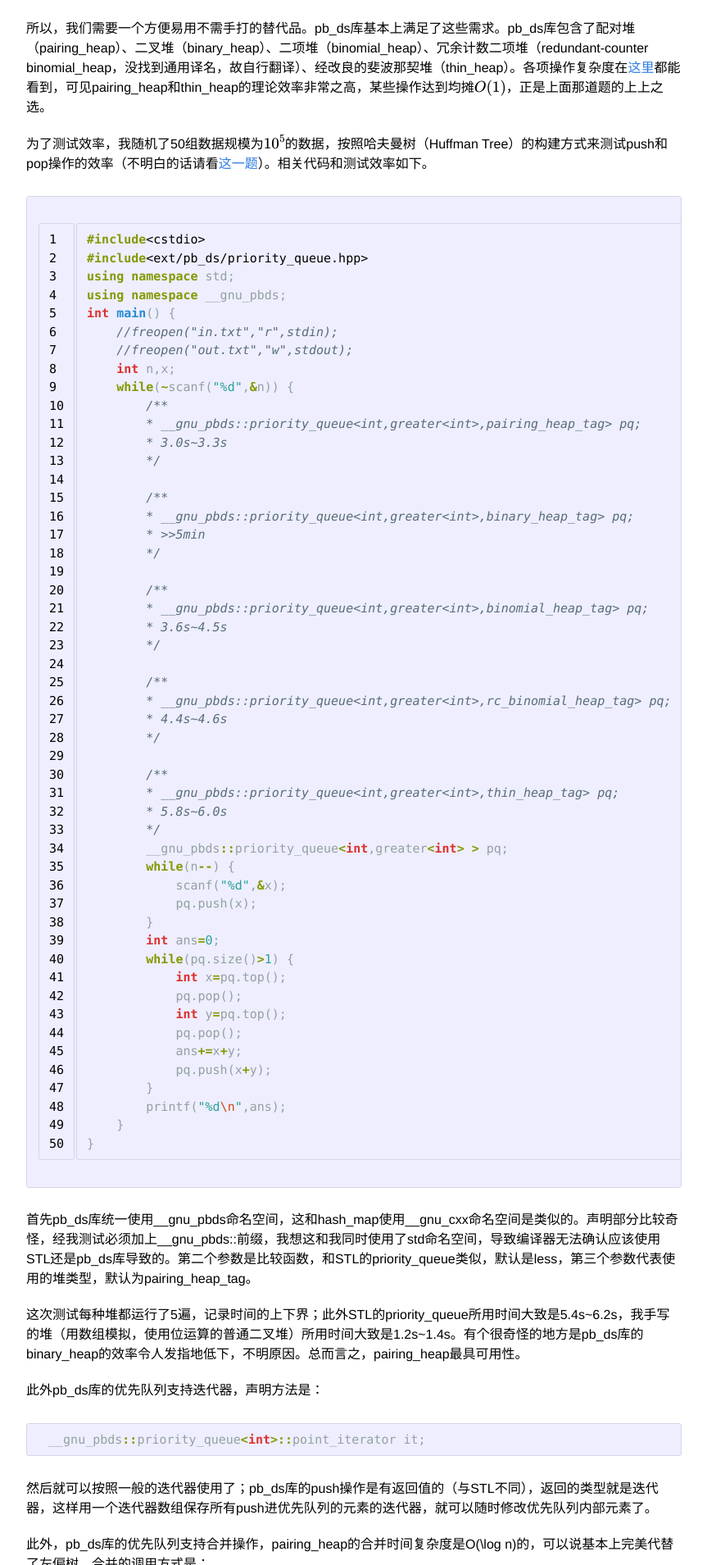
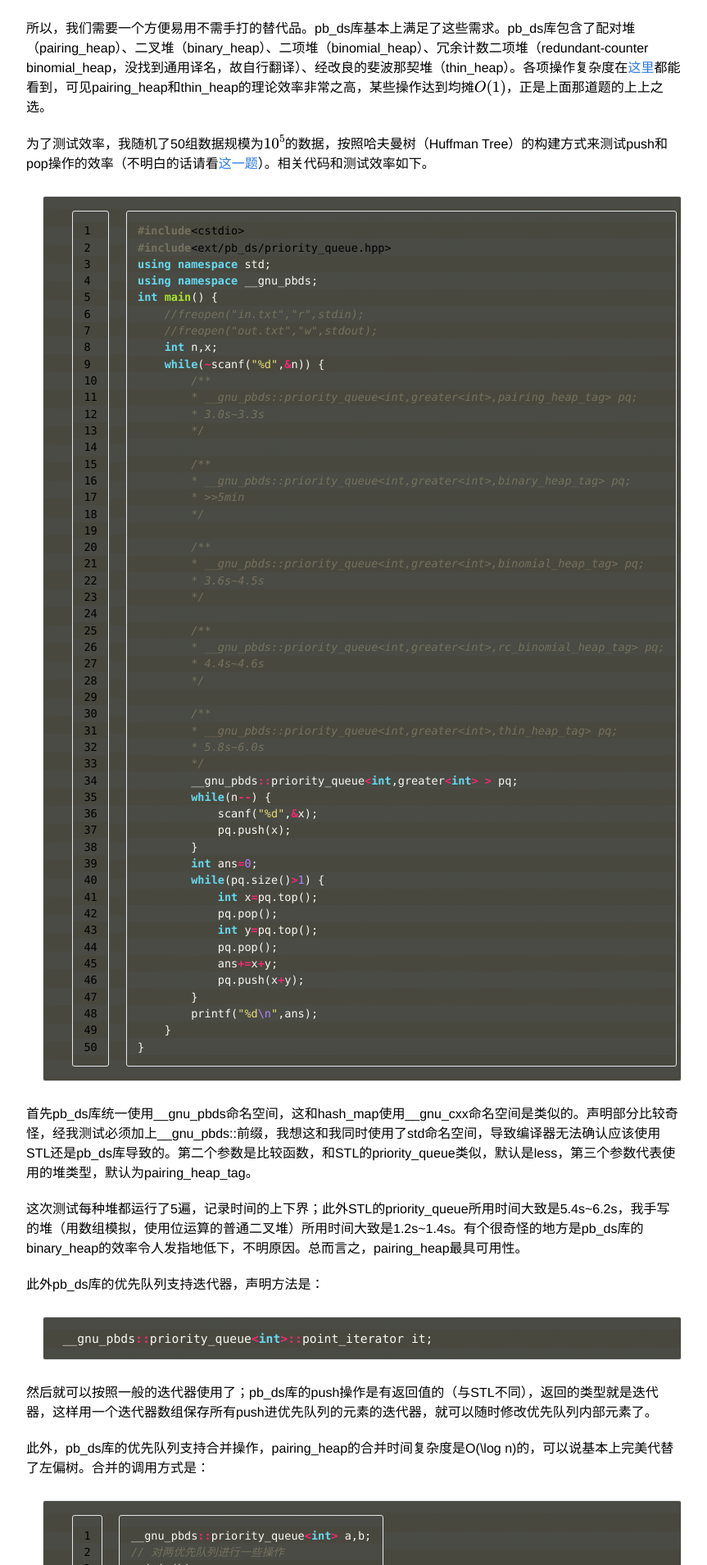
Before and after one commit to wjfwzzc/blog, a Jekyll site: the page built from _posts/2014-08-26-pb-ds-test.md, in a window 1280 px wide. Shown: the part 735-2644 px from the top of the page at 82% size, without its empty margins (208-1071 px from the left). Built offline with Jekyll 4.4.1, drawn with Linux system fonts in a browser that asks for light colours; formulas are drawn with MathJax 3; comment, search, counter and statistics services are not loaded.

Commit message:
Change code's highlight css.

```diff
--- a/_config.yml
+++ b/_config.yml
@@ -11,6 +11,7 @@
 
 # Build settings
 encoding: UTF-8
+highlighter: pygments
 markdown: kramdown
 #markdown: redcarpet
 #redcarpet:
--- a/css/main.css
+++ b/css/main.css
@@ -227,7 +227,7 @@
 .post-content ol { padding-left: 20px; }
 
 .post pre,
-.post code {
+/*.post code {
   border: 1px solid #d5d5e9;
   background-color: #eef;
   padding: 8px 12px;
@@ -235,7 +235,7 @@
   font-size: 15px;
 }
 
-.post code { padding: 1px 5px; }
+.post code { padding: 1px 0px; }*/
 
 .post ul,
 .post ol { margin-left: 1.35em; }
--- a/css/pygments.css
+++ b/css/pygments.css
@@ -13,44 +13,41 @@
   margin: 1.715em 0;
 }
 
-pre {
+.post pre {
   padding: 1em;
-  font: .9em/1.5 'Inconsolata', 'Consolas', 'Deja Vu Sans Mono', 'Monaco', 'Andale Mono', 'Ubuntu Mono', 'Courier New', monospace;
-  border: 1px solid $pygments-bd;
+  font: .92em/1.5 'Inconsolata', 'Consolas', 'Deja Vu Sans Mono', 'Monaco', 'Andale Mono', 'Ubuntu Mono', 'Courier New', monospace;
+  border: 1px solid #e5e8ec;
   border-radius: 3px;
-  background-color: $pygments-even;
-  background-image: -webkit-linear-gradient(transparent 50%, $pygments-odd 50%);
-  background-image: -moz-linear-gradient(transparent 50%, $pygments-odd 50%);
-  background-image: -ms-linear-gradient(transparent 50%, $pygments-odd 50%);
-  background-image: -o-linear-gradient(transparent 50%, $pygments-odd 50%);
-  background-image: linear-gradient(transparent 50%, $pygments-odd 50%);
+  background-color: #49483e;
+  background-image: -webkit-linear-gradient(transparent 50%, rgba(69, 142, 209, 0.04) 50%);
+  background-image: -moz-linear-gradient(transparent 50%, rgba(69, 142, 209, 0.04) 50%);
+  background-image: -ms-linear-gradient(transparent 50%, rgba(69, 142, 209, 0.04) 50%);
+  background-image: -o-linear-gradient(transparent 50%, rgba(69, 142, 209, 0.04) 50%);
+  background-image: linear-gradient(transparent 50%, rgba(69, 142, 209, 0.04) 50%);
   background-size: 3em 3em;
   background-origin: content-box;
   overflow: auto;
   -webkit-overflow-scrolling: touch;
-  // max-height: 30em;
-  &::-webkit-scrollbar {
-    height: 7px;
-  }
-  &::-webkit-scrollbar-thumb {
-    background: $border;
-    &:hover {
-      background: darken($border, 5%);
-    }
-  }
+}
+.post pre::-webkit-scrollbar {
+  height: 7px;
+}
+.post pre::-webkit-scrollbar-thumb {
+  background: #e5e8ec;
+}
+.post pre::-webkit-scrollbar-thumb:hover {
+  background: #d6dbe1;
 }
 
-pre > code {
+.post pre > code {
   font-family: inherit;
   direction: ltr;
   text-align: left;
   white-space: pre;
   word-spacing: normal;
-
   -moz-tab-size: 4;
   -o-tab-size: 4;
   tab-size: 4;
-
   -webkit-hyphens: none;
   -moz-hyphens: none;
   -ms-hyphens: none;
@@ -58,81 +55,72 @@
 }
 
 /* Inline code */
-:not(pre) > code {
+.post :not(pre) > code {
   padding: .25em .5em .1em;
-  color: $inline-code-fg;
+  color: black;
   font: .85em 'Inconsolata', 'Consolas', 'Deja Vu Sans Mono', 'Monaco', 'Andale Mono', 'Ubuntu Mono', 'Courier New', monospace;
-  background: $inline-code-bg;
-  border: 1px solid $inline-code-bd;
+  background: #fafafa;
+  border: 1px solid #e5e8ec;
   border-radius: .25em;
   vertical-align: 2px;
 }
 
-.highlight .c { color: #586E75 } /* Comment */
-.highlight .err { color: #93A1A1 } /* Error */
-.highlight .g { color: #93A1A1 } /* Generic */
-.highlight .k { color: #859900 } /* Keyword */
-.highlight .l { color: #93A1A1 } /* Literal */
-.highlight .n { color: #93A1A1 } /* Name */
-.highlight .o { color: #859900 } /* Operator */
-.highlight .x { color: #CB4B16 } /* Other */
-.highlight .p { color: #93A1A1 } /* Punctuation */
-.highlight .cm { color: #586E75 } /* Comment.Multiline */
-.highlight .cp { color: #859900 } /* Comment.Preproc */
-.highlight .c1 { color: #586E75 } /* Comment.Single */
-.highlight .cs { color: #859900 } /* Comment.Special */
-.highlight .gd { color: #2AA198 } /* Generic.Deleted */
-.highlight .ge { color: #93A1A1; font-style: italic } /* Generic.Emph */
-.highlight .gr { color: #DC322F } /* Generic.Error */
-.highlight .gh { color: #CB4B16 } /* Generic.Heading */
-.highlight .gi { color: #859900 } /* Generic.Inserted */
-.highlight .go { color: #93A1A1 } /* Generic.Output */
-.highlight .gp { color: #93A1A1 } /* Generic.Prompt */
-.highlight .gs { color: #93A1A1; font-weight: bold } /* Generic.Strong */
-.highlight .gu { color: #CB4B16 } /* Generic.Subheading */
-.highlight .gt { color: #93A1A1 } /* Generic.Traceback */
-.highlight .kc { color: #CB4B16 } /* Keyword.Constant */
-.highlight .kd { color: #268BD2 } /* Keyword.Declaration */
-.highlight .kn { color: #859900 } /* Keyword.Namespace */
-.highlight .kp { color: #859900 } /* Keyword.Pseudo */
-.highlight .kr { color: #268BD2 } /* Keyword.Reserved */
-.highlight .kt { color: #DC322F } /* Keyword.Type */
-.highlight .ld { color: #93A1A1 } /* Literal.Date */
-.highlight .m { color: #2AA198 } /* Literal.Number */
-.highlight .s { color: #2AA198 } /* Literal.String */
-.highlight .na { color: #93A1A1 } /* Name.Attribute */
-.highlight .nb { color: #B58900 } /* Name.Builtin */
-.highlight .nc { color: #268BD2 } /* Name.Class */
-.highlight .no { color: #CB4B16 } /* Name.Constant */
-.highlight .nd { color: #268BD2 } /* Name.Decorator */
-.highlight .ni { color: #CB4B16 } /* Name.Entity */
-.highlight .ne { color: #CB4B16 } /* Name.Exception */
-.highlight .nf { color: #268BD2 } /* Name.Function */
-.highlight .nl { color: #93A1A1 } /* Name.Label */
-.highlight .nn { color: #93A1A1 } /* Name.Namespace */
-.highlight .nx { color: #555 } /* Name.Other */
-.highlight .py { color: #93A1A1 } /* Name.Property */
-.highlight .nt { color: #268BD2 } /* Name.Tag */
-.highlight .nv { color: #268BD2 } /* Name.Variable */
-.highlight .ow { color: #859900 } /* Operator.Word */
-.highlight .w { color: #93A1A1 } /* Text.Whitespace */
-.highlight .mf { color: #2AA198 } /* Literal.Number.Float */
-.highlight .mh { color: #2AA198 } /* Literal.Number.Hex */
-.highlight .mi { color: #2AA198 } /* Literal.Number.Integer */
-.highlight .mo { color: #2AA198 } /* Literal.Number.Oct */
-.highlight .sb { color: #586E75 } /* Literal.String.Backtick */
-.highlight .sc { color: #2AA198 } /* Literal.String.Char */
-.highlight .sd { color: #93A1A1 } /* Literal.String.Doc */
-.highlight .s2 { color: #2AA198 } /* Literal.String.Double */
-.highlight .se { color: #CB4B16 } /* Literal.String.Escape */
-.highlight .sh { color: #93A1A1 } /* Literal.String.Heredoc */
-.highlight .si { color: #2AA198 } /* Literal.String.Interpol */
-.highlight .sx { color: #2AA198 } /* Literal.String.Other */
-.highlight .sr { color: #DC322F } /* Literal.String.Regex */
-.highlight .s1 { color: #2AA198 } /* Literal.String.Single */
-.highlight .ss { color: #2AA198 } /* Literal.String.Symbol */
-.highlight .bp { color: #268BD2 } /* Name.Builtin.Pseudo */
-.highlight .vc { color: #268BD2 } /* Name.Variable.Class */
-.highlight .vg { color: #268BD2 } /* Name.Variable.Global */
-.highlight .vi { color: #268BD2 } /* Name.Variable.Instance */
-.highlight .il { color: #2AA198 } /* Literal.Number.Integer.Long */
+.highlight .hll { background-color: #49483e }
+.highlight .c { color: #75715e } /* Comment */
+.highlight .err { color: #960050; background-color: #1e0010 } /* Error */
+.highlight .k { color: #66d9ef } /* Keyword */
+.highlight .l { color: #ae81ff } /* Literal */
+.highlight .n { color: #f8f8f2 } /* Name */
+.highlight .o { color: #f92672 } /* Operator */
+.highlight .p { color: #f8f8f2 } /* Punctuation */
+.highlight .cm { color: #75715e } /* Comment.Multiline */
+.highlight .cp { color: #75715e } /* Comment.Preproc */
+.highlight .c1 { color: #75715e } /* Comment.Single */
+.highlight .cs { color: #75715e } /* Comment.Special */
+.highlight .ge { font-style: italic } /* Generic.Emph */
+.highlight .gs { font-weight: bold } /* Generic.Strong */
+.highlight .kc { color: #66d9ef } /* Keyword.Constant */
+.highlight .kd { color: #66d9ef } /* Keyword.Declaration */
+.highlight .kn { color: #f92672 } /* Keyword.Namespace */
+.highlight .kp { color: #66d9ef } /* Keyword.Pseudo */
+.highlight .kr { color: #66d9ef } /* Keyword.Reserved */
+.highlight .kt { color: #66d9ef } /* Keyword.Type */
+.highlight .ld { color: #e6db74 } /* Literal.Date */
+.highlight .m { color: #ae81ff } /* Literal.Number */
+.highlight .s { color: #e6db74 } /* Literal.String */
+.highlight .na { color: #a6e22e } /* Name.Attribute */
+.highlight .nb { color: #f8f8f2 } /* Name.Builtin */
+.highlight .nc { color: #a6e22e } /* Name.Class */
+.highlight .no { color: #66d9ef } /* Name.Constant */
+.highlight .nd { color: #a6e22e } /* Name.Decorator */
+.highlight .ni { color: #f8f8f2 } /* Name.Entity */
+.highlight .ne { color: #a6e22e } /* Name.Exception */
+.highlight .nf { color: #a6e22e } /* Name.Function */
+.highlight .nl { color: #f8f8f2 } /* Name.Label */
+.highlight .nn { color: #f8f8f2 } /* Name.Namespace */
+.highlight .nx { color: #a6e22e } /* Name.Other */
+.highlight .py { color: #f8f8f2 } /* Name.Property */
+.highlight .nt { color: #f92672 } /* Name.Tag */
+.highlight .nv { color: #f8f8f2 } /* Name.Variable */
+.highlight .ow { color: #f92672 } /* Operator.Word */
+.highlight .w { color: #f8f8f2 } /* Text.Whitespace */
+.highlight .mf { color: #ae81ff } /* Literal.Number.Float */
+.highlight .mh { color: #ae81ff } /* Literal.Number.Hex */
+.highlight .mi { color: #ae81ff } /* Literal.Number.Integer */
+.highlight .mo { color: #ae81ff } /* Literal.Number.Oct */
+.highlight .sb { color: #e6db74 } /* Literal.String.Backtick */
+.highlight .sc { color: #e6db74 } /* Literal.String.Char */
+.highlight .sd { color: #e6db74 } /* Literal.String.Doc */
+.highlight .s2 { color: #e6db74 } /* Literal.String.Double */
+.highlight .se { color: #ae81ff } /* Literal.String.Escape */
+.highlight .sh { color: #e6db74 } /* Literal.String.Heredoc */
+.highlight .si { color: #e6db74 } /* Literal.String.Interpol */
+.highlight .sx { color: #e6db74 } /* Literal.String.Other */
+.highlight .sr { color: #e6db74 } /* Literal.String.Regex */
+.highlight .s1 { color: #e6db74 } /* Literal.String.Single */
+.highlight .ss { color: #e6db74 } /* Literal.String.Symbol */
+.highlight .bp { color: #f8f8f2 } /* Name.Builtin.Pseudo */
+.highlight .vc { color: #f8f8f2 } /* Name.Variable.Class */
+.highlight .vg { color: #f8f8f2 } /* Name.Variable.Global */
+.highlight .vi { color: #f8f8f2 } /* Name.Variable.Instance */
+.highlight .il { color: #ae81ff } /* Literal.Number.Integer.Long */
```
